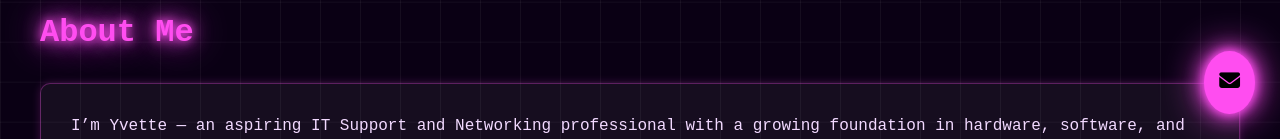
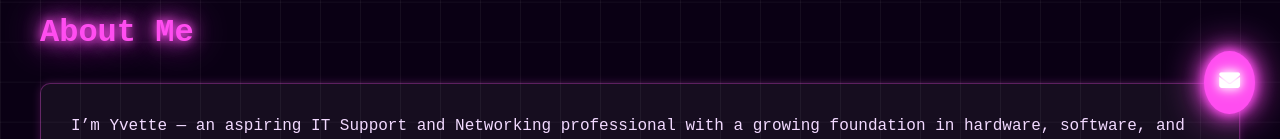
Before and after one commit to 0ddev3/0ddev3.github.io, a plain HTML site: page index.html in a window 1280 px wide. Shown: the part 661-800 px from the top of the page. Drawn offline with nearby package versions, Linux system fonts and the light colour scheme.

Commit message:
Update contact styling

```diff
--- a/style-cyber.css
+++ b/style-cyber.css
@@ -277,6 +277,12 @@ h2 {
   transform: scale(1.1);
 }
 
+.contact-float i {
+  color: #ffffff !important;
+  text-shadow: 0 0 8px #ffffff, 0 0 15px #ffffff;
+}
+
+
 /* ===========================
    FOOTER
 =========================== */
```
